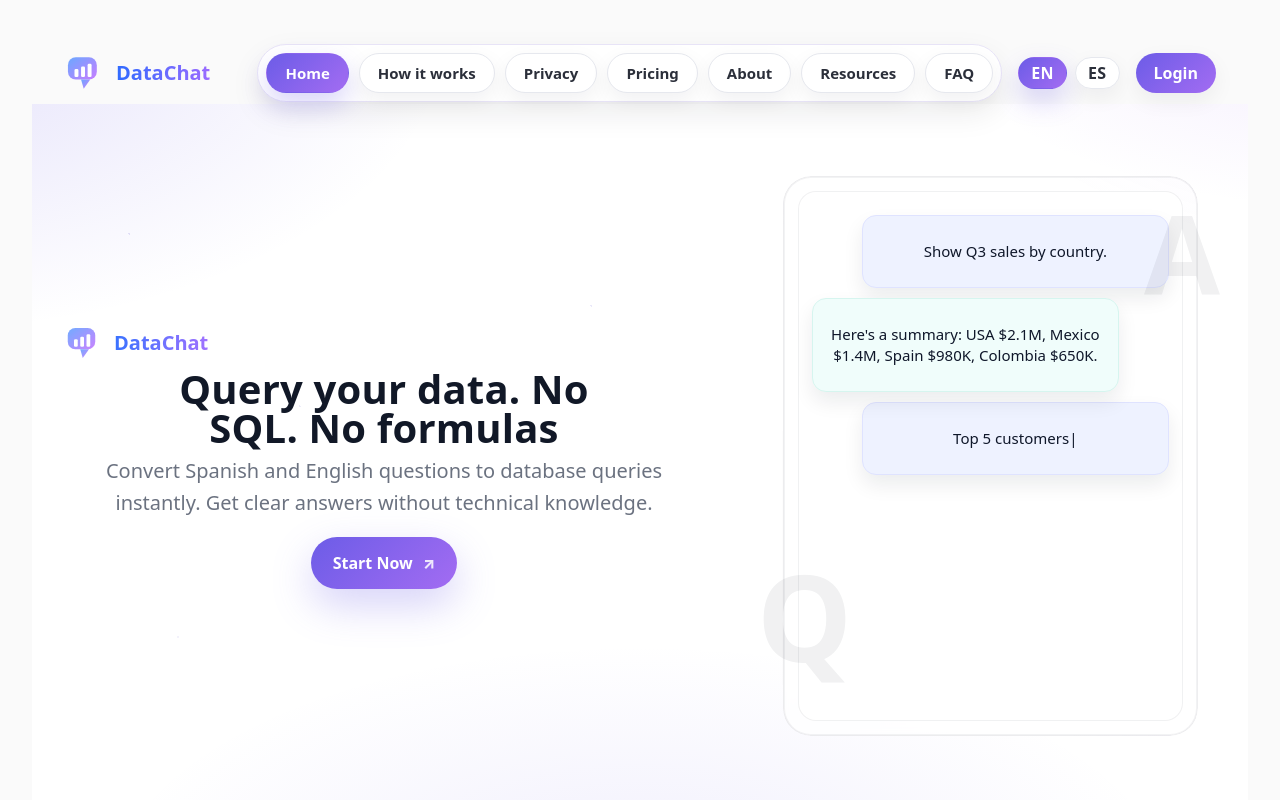
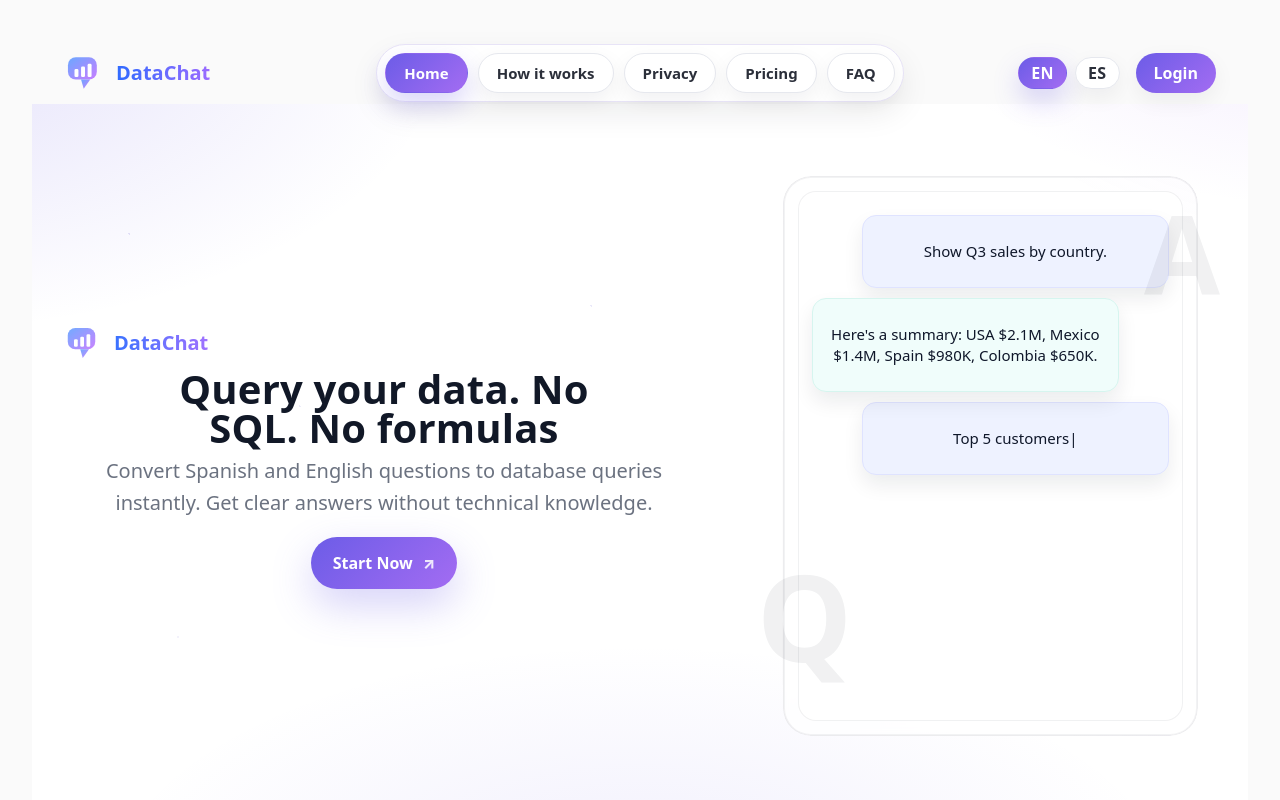
Before and after one commit to jcramonp/DataChat, a React (Vite) app in the folder frontend/: page / in a window 1280 px wide. Shown: the top 800 px of the page. Built offline with nearby package versions, Linux system fonts and the light colour scheme.

Commit message:
deleted about and resources from NavBar.tsx

```diff
--- a/frontend/src/components/NavBar.tsx
+++ b/frontend/src/components/NavBar.tsx
@@ -23,12 +23,11 @@ const Tab = ({ to, active, children, onClick }: TabProps) => (
 );
 
 // Enlaces “públicos” (se ocultan al iniciar sesión)
+// 🔥 About y Resources eliminados
 const EXTRA_LINKS = [
   { label: "How it works", to: "/#how-it-works", id: "how-it-works" },
   { label: "Privacy", to: "/#privacy", id: "privacy" },
   { label: "Pricing", to: "/#pricing", id: "pricing" },
-  { label: "About", to: "/", id: undefined },
-  { label: "Resources", to: "/", id: undefined },
 ];
 
 export default function NavBar() {
@@ -54,17 +53,16 @@ export default function NavBar() {
     nav("/login", { replace: true });
   };
 
-  // Maneja scroll suave cuando ya estamos en "/"
+  // Scroll suave cuando ya estamos en "/"
   const handleAnchorClick =
     (id?: string) =>
     (e: React.MouseEvent) => {
-      if (pathname !== "/") return; // dejar navegar a /#id
+      if (pathname !== "/") return; // deja navegar a /#id
       e.preventDefault();
       if (!id) {
-        // Home → top
         window.scrollTo({ top: 0, behavior: "smooth" });
         return;
-        }
+      }
       const el = document.getElementById(id);
       if (el) el.scrollIntoView({ behavior: "smooth", block: "start" });
     };
@@ -75,7 +73,6 @@ export default function NavBar() {
         {/* Left - Brand */}
         <Link to="/" className="dc-brand" aria-label="DataChat Home" onClick={handleAnchorClick()}>
           <Logo size={34} />
-          {/* <span className="dc-brand-name">DataChat</span> */}
         </Link>
 
         {/* Center - Rail */}
```
